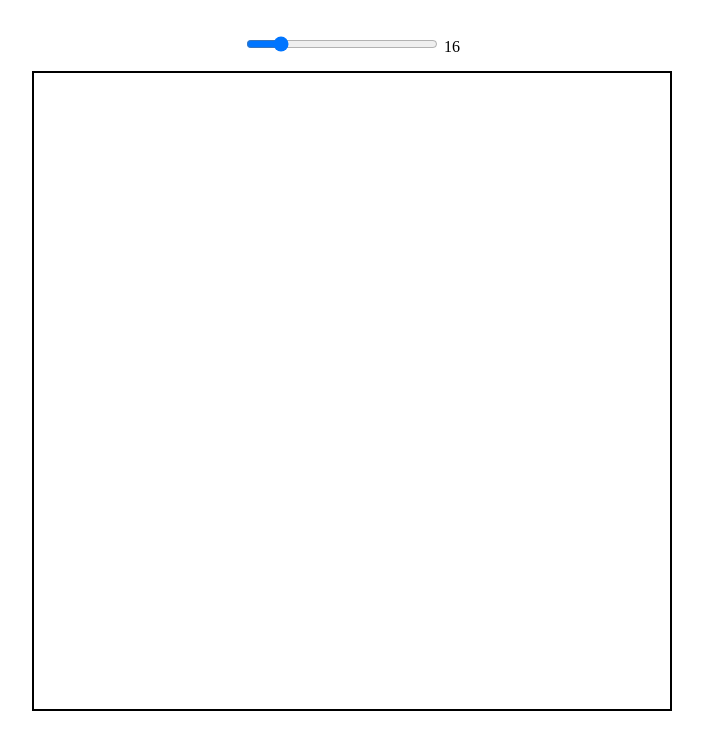
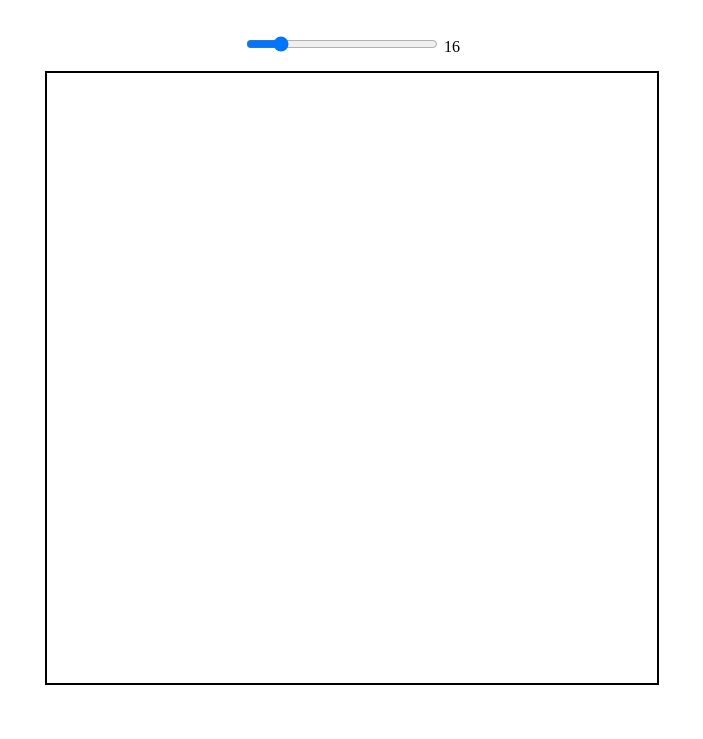
Before and after one commit to Kritijo/Etch-a-Sketch, a plain HTML site: page index.html in a window 1280 px wide. Shown: the part 61-800 px from the top of the page, without its empty margins (288-991 px from the left). Drawn offline with Linux system fonts and the light colour scheme.

Commit message:
Update height and width of container div

```diff
--- a/styles.css
+++ b/styles.css
@@ -20,7 +20,6 @@ input{
     border:2px solid black;
     display: flex;
     flex-wrap: wrap;
-    width: 50vw;
-    height: 50vw;
-    margin-bottom: 20px;
+    width: 48vw;
+    height: 48vw;
 }
```
